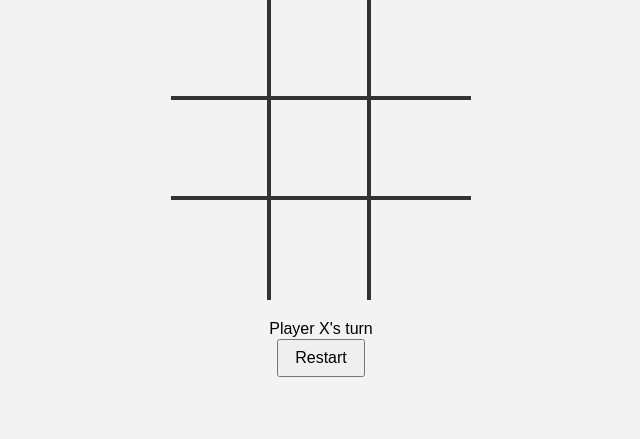
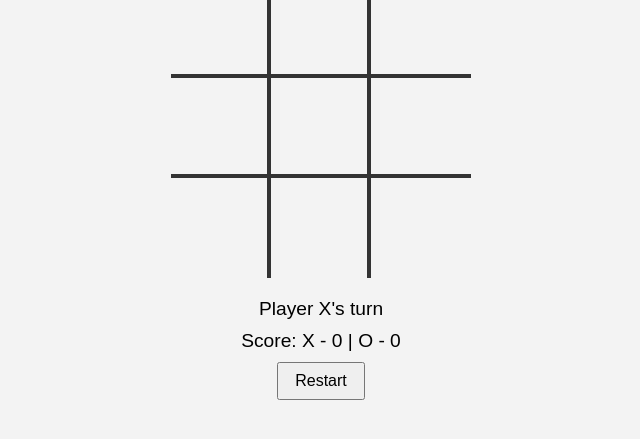
Before and after one commit to marcelloct/tic-tac-toe-oop, a plain HTML site: page index.html in a window 1280 px wide. Shown: the part 251-690 px from the top of the page, without its empty margins (319-959 px from the left). Drawn offline with Linux system fonts and the light colour scheme.

Commit message:
Adding div#score to display game score

```diff
--- a/index.html
+++ b/index.html
@@ -15,7 +15,8 @@
     <div class="game-container">
       <h1>Tic Tac Toe</h1>
       <div id="board" class="board"></div>
-      <div id="status" class="status">Player X's turn</div>
+      <div id="status" class="game-info">Player X's turn</div>
+      <div id="score" class="game-info">Score: X - 0 | O - 0</div>
       <button id="restart">Restart</button>
     </div>
     <script type="text/javascript" src="js/main.js"></script>
```
